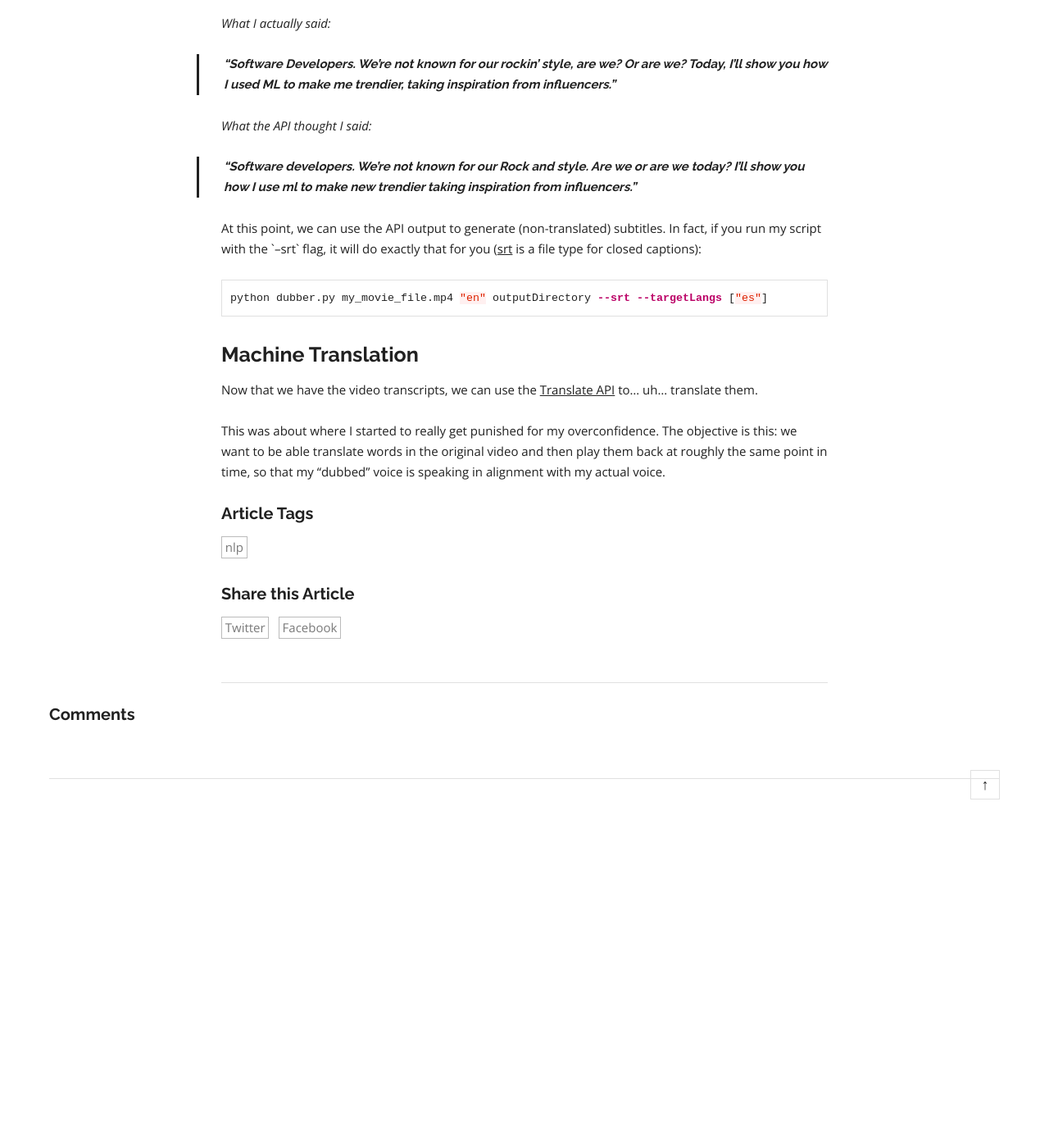
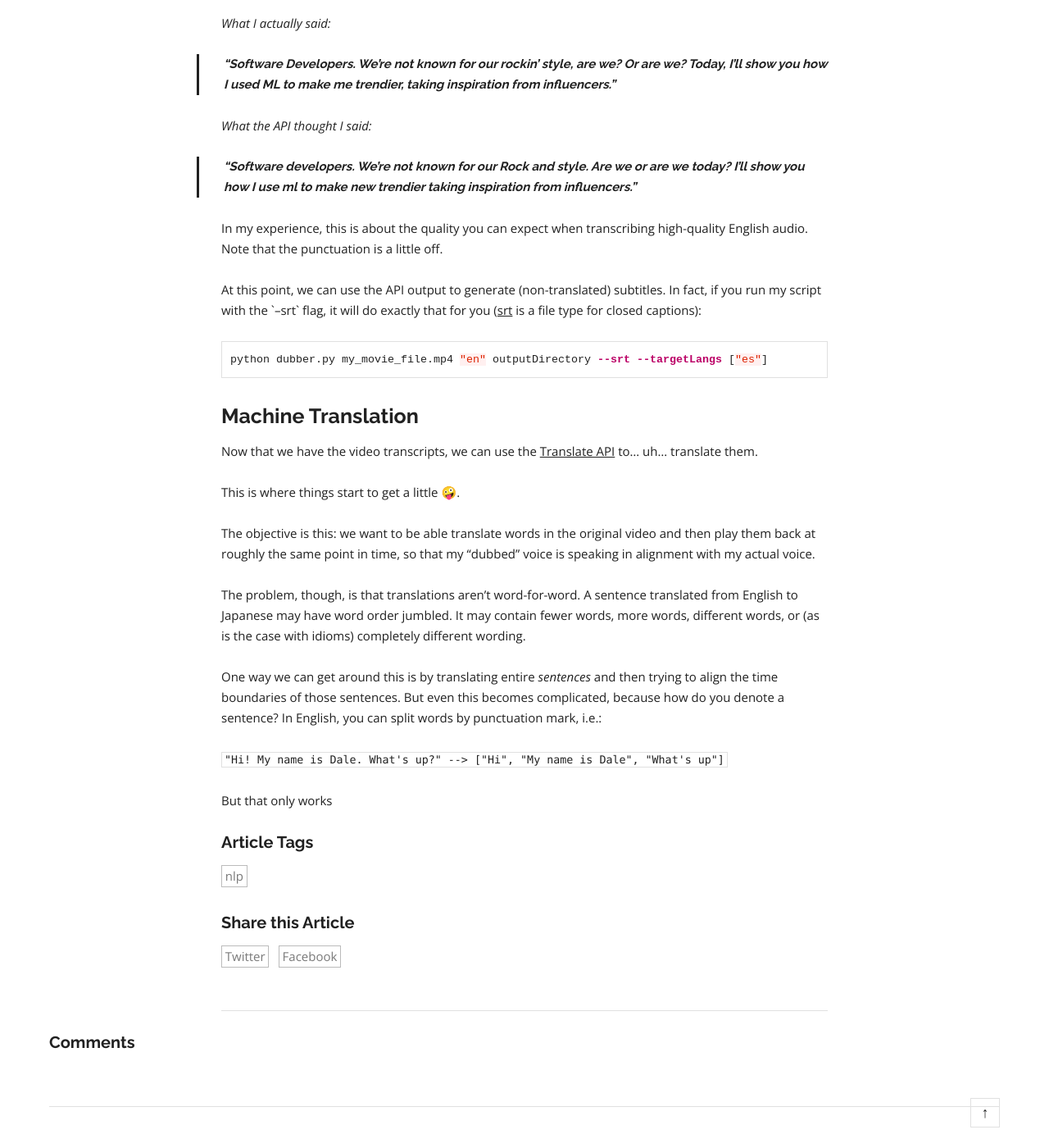
Before and after one commit to dalequark/daleonai, a Jekyll site: the page built from _posts/2021-02-02-ai-dubs-over-subs-translating-and-dubbing-videos-with-ai.md, in a window 1280 px wide and 1400 px high, scrolled down 4737 px. Shown: the whole window at 82% size. Built offline with Jekyll 4.4.1, drawn with Linux system fonts in a browser that asks for light colours; some web fonts are replaced; a script that is not in the unit is left out; comment, search, counter and statistics services are not loaded; before the commit the page ends 5737 px from its top, so only the background shows below that.

Commit message:
Update Blog “2021-02-02-ai-dubs-over-subs-translating-and-dubbing-videos-with-ai”

````diff
--- a/_posts/2021-02-02-ai-dubs-over-subs-translating-and-dubbing-videos-with-ai.md
+++ b/_posts/2021-02-02-ai-dubs-over-subs-translating-and-dubbing-videos-with-ai.md
@@ -105,6 +105,8 @@ The API returns the transcribed text along with word-level timestamps as JSON. A
 
 > "Software developers. We're not known for our Rock and style. Are we or are we today? I'll show you how I use ml to make new trendier taking inspiration from influencers."
 
+In my experience, this is about the quality you can expect when transcribing high-quality English audio. Note that the punctuation is a little off.
+
 At this point, we can use the API output to generate (non-translated) subtitles. In fact, if you run my script with the \`--srt\` flag, it will do exactly that for you ([srt](<https://blog.hubspot.com/marketing/srt-file#:~:text=An%20SRT%20file%20(otherwise%20known,the%20sequential%20number%20of%20subtitles.>) is a file type for closed captions):
 
 ```shell
@@ -115,4 +117,14 @@ python dubber.py my_movie_file.mp4 "en" outputDirectory --srt --targetLangs ["es
 
 Now that we have the video transcripts, we can use the [Translate API](cloud.google.com/translate?utm_source=blog&utm_medium=partner&utm_campaign=CDR_dal_aiml_ai-dubs_020221) to... uh... translate them.
 
-This was about where I started to really get punished for my overconfidence. The objective is this: we want to be able translate words in the original video and then play them back at roughly the same point in time, so that my "dubbed" voice is speaking in alignment with my actual voice.
+This is where things start to get a little 🤪.
+
+The objective is this: we want to be able translate words in the original video and then play them back at roughly the same point in time, so that my "dubbed" voice is speaking in alignment with my actual voice.
+
+The problem, though, is that translations aren't word-for-word. A sentence translated from English to Japanese may have word order jumbled. It may contain fewer words, more words, different words, or (as is the case with idioms) completely different wording.
+
+One way we can get around this is by translating entire *sentences* and then trying to align the time boundaries of those sentences. But even this becomes complicated, because how do you denote a sentence? In English, you can split words by punctuation mark, i.e.:
+
+`"Hi! My name is Dale. What's up?" --> ["Hi", "My name is Dale", "What's up"]`
+
+But that only works
````
